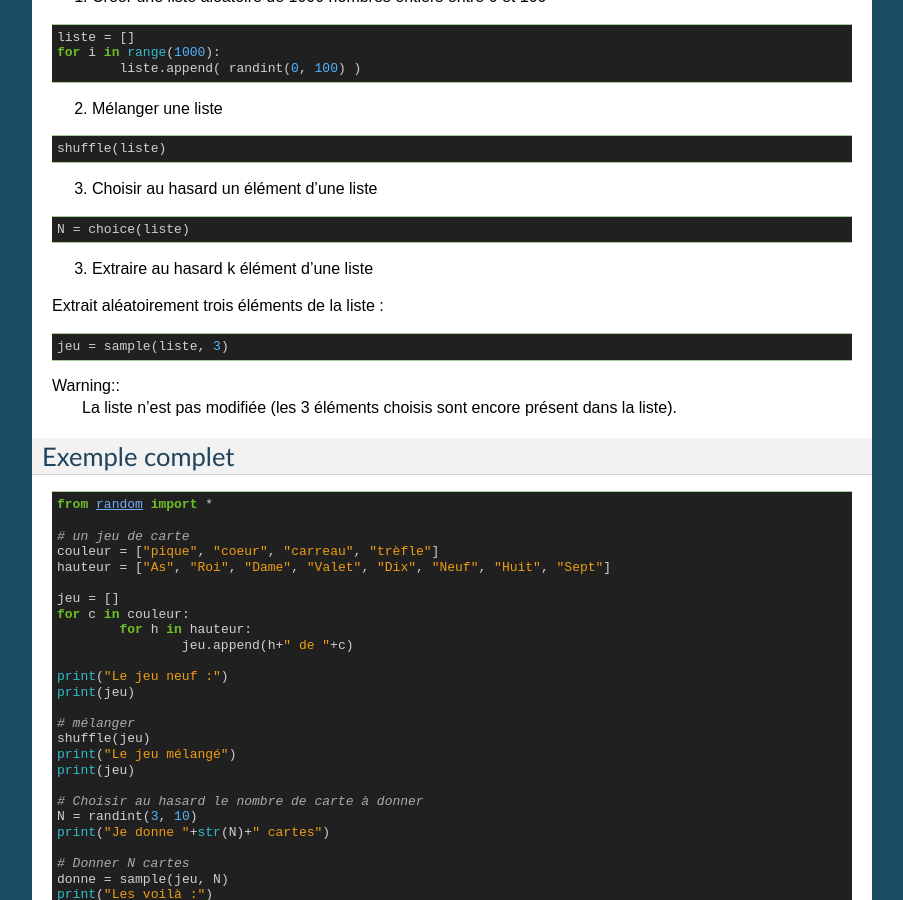
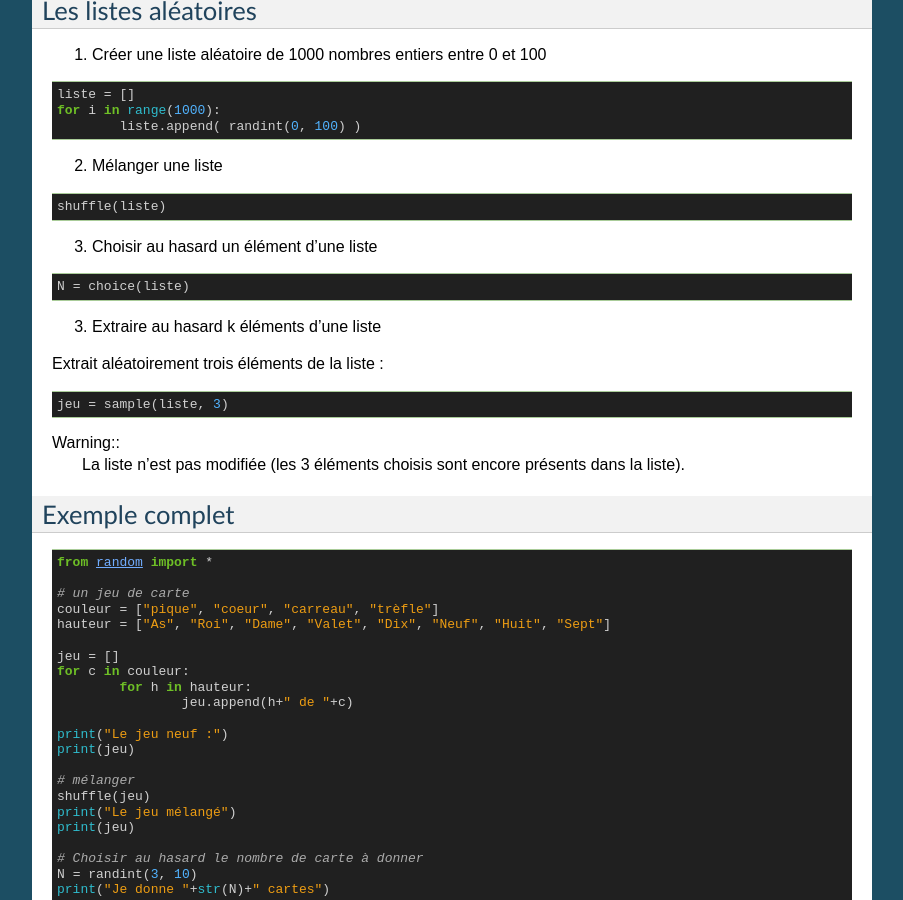
Before and after one commit to ORLEANS-TOURS-IRES/Fiches_ISN, a Sphinx documentation site: the page built from source/random.rst, in a window 1280 px wide and 900 px high, scrolled down 848 px. Shown: the whole window, without its empty margins (198-1101 px from the left). Built offline with Sphinx 7.4.7, drawn with Linux system fonts in a browser that asks for light colours; some of the changed text lies outside the part shown.

Commit message:
correction1

```diff
--- a/source/random.rst
+++ b/source/random.rst
@@ -3,8 +3,10 @@
 **********************
 
 Prérequis:
-- les types de nombres et de variables
-- les listes
+
+* les types de nombres et de variables
+
+* les listes
 
 Le module qui gère l'aléatoire en python est le module random.
 
@@ -73,7 +75,7 @@
 
 	N = choice(liste)
 
-3. Extraire au hasard k élément d'une liste
+3. Extraire au hasard k éléments d'une liste
 
 Extrait aléatoirement trois éléments de la liste :
 
@@ -82,7 +84,7 @@
 	jeu = sample(liste, 3)
 
 Warning::
-	La liste n'est pas modifiée (les 3 éléments choisis sont encore présent dans la liste).
+	La liste n'est pas modifiée (les 3 éléments choisis sont encore présents dans la liste).
 
 Exemple complet
 ===============
```
